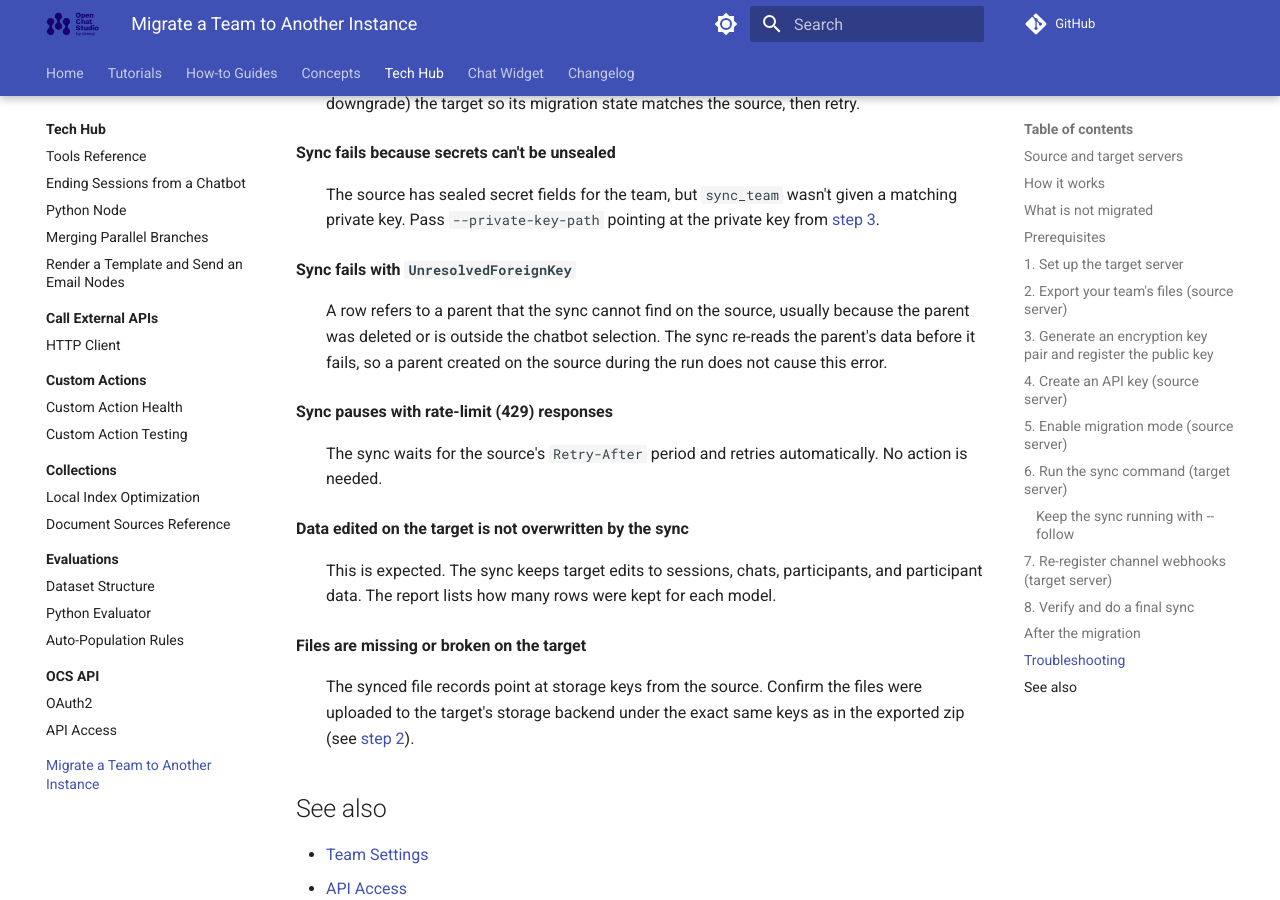
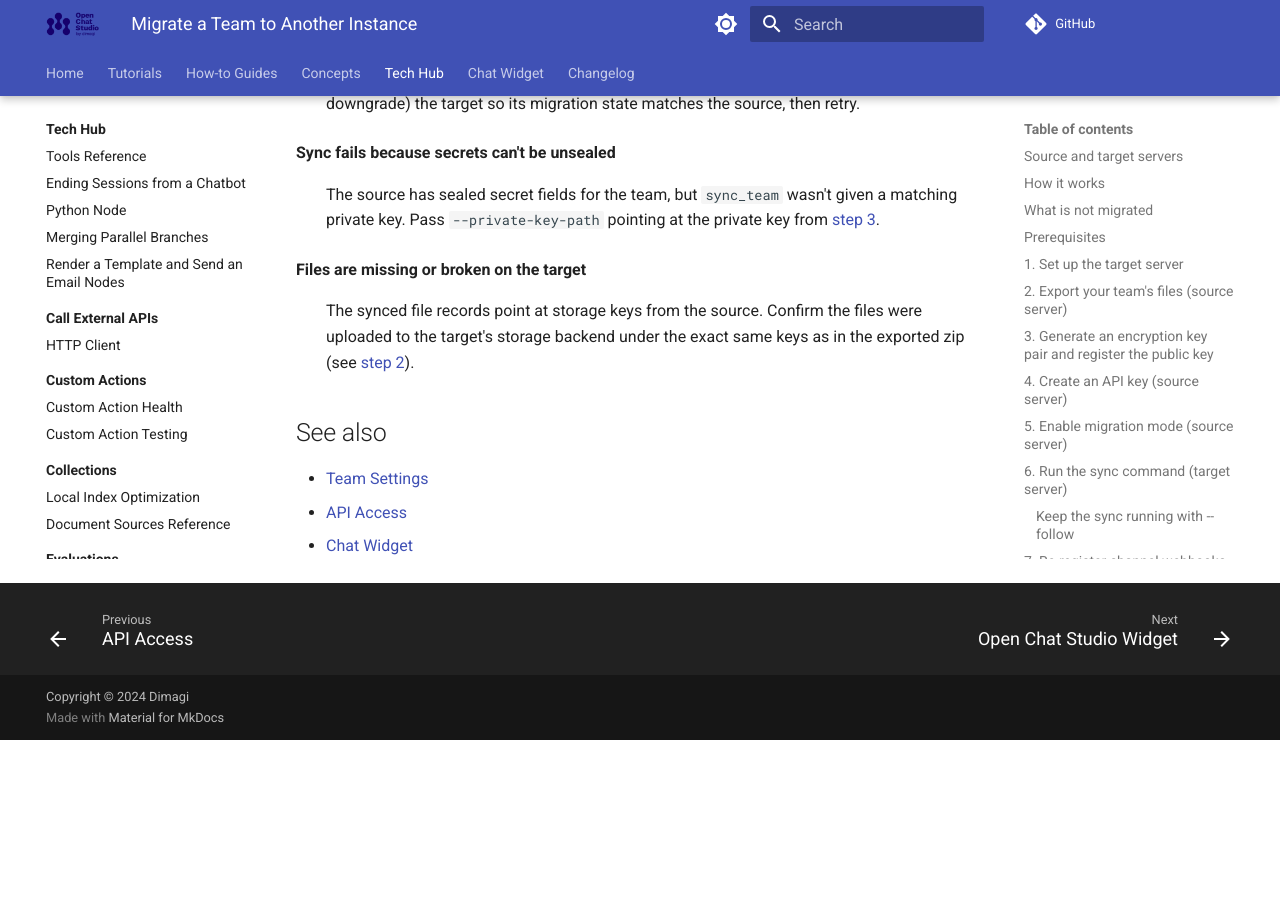
Before and after one commit to dimagi/open-chat-studio-docs, an MkDocs documentation site: the page built from docs/tech-hub/migrate_team.md, in a window 1280 px wide and 900 px high, scrolled down 7775 px. Built offline with MkDocs 1.6.1 and Material for MkDocs 9.7.7, drawn with Linux system fonts in a browser that asks for light colours; a script that is not in the unit is left out; comment, search, counter and statistics services are not loaded; after the commit the page ends 8515 px from its top, so only the background shows below that.

Commit message:
docs: drop new sync_team troubleshooting entries
Co-Authored-By: Claude Opus 5.5 <noreply@anthropic.com>

```diff
--- a/docs/tech-hub/migrate_team.md
+++ b/docs/tech-hub/migrate_team.md
@@ -244,15 +244,6 @@ Migration mode is a per-server setting, and the source and target need **opposit
 **Sync fails because secrets can't be unsealed**
 : The source has sealed secret fields for the team, but `sync_team` wasn't given a matching private key. Pass `--private-key-path` pointing at the private key from [step 3](#3-generate-an-encryption-key-pair-and-register-the-public-key).
 
-**Sync fails with `UnresolvedForeignKey`**
-: A row refers to a parent that the sync cannot find on the source, usually because the parent was deleted or is outside the chatbot selection. The sync re-reads the parent's data before it fails, so a parent created on the source during the run does not cause this error.
-
-**Sync pauses with rate-limit (429) responses**
-: The sync waits for the source's `Retry-After` period and retries automatically. No action is needed.
-
-**Data edited on the target is not overwritten by the sync**
-: This is expected. The sync keeps target edits to sessions, chats, participants, and participant data. The report lists how many rows were kept for each model.
-
 **Files are missing or broken on the target**
 : The synced file records point at storage keys from the source. Confirm the files were uploaded to the target's storage backend under the exact same keys as in the exported zip (see [step 2](#2-export-your-teams-files-source-server)).
 
```
